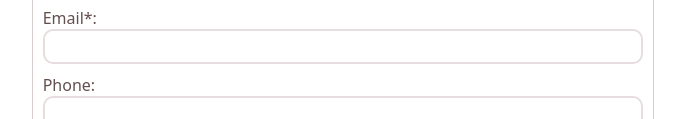
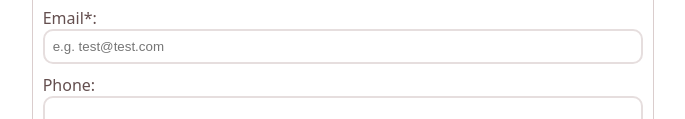
Before and after one commit to George-83/mock-form, a plain HTML site: page index.html in a window 1280 px wide. Shown: the part 245-364 px from the top of the page, without its empty margins (53-738 px from the left). Drawn offline with Linux system fonts and the light colour scheme.

Commit message:
Update index.html

```diff
--- a/index.html
+++ b/index.html
@@ -18,7 +18,7 @@
     <input type="text" id="lastName" name="lastName" minlength="2" maxlength="20">
 
     <label for="email">Email*:</label>
-    <input type="email" id="email" name="email">
+    <input type="email" id="email" name="email" placeholder="e.g. test@test.com">
 
     <label for="phone">Phone:</label>
     <input type="tel" id="phone" name="phone" pattern="[0-9]{10}">
```
